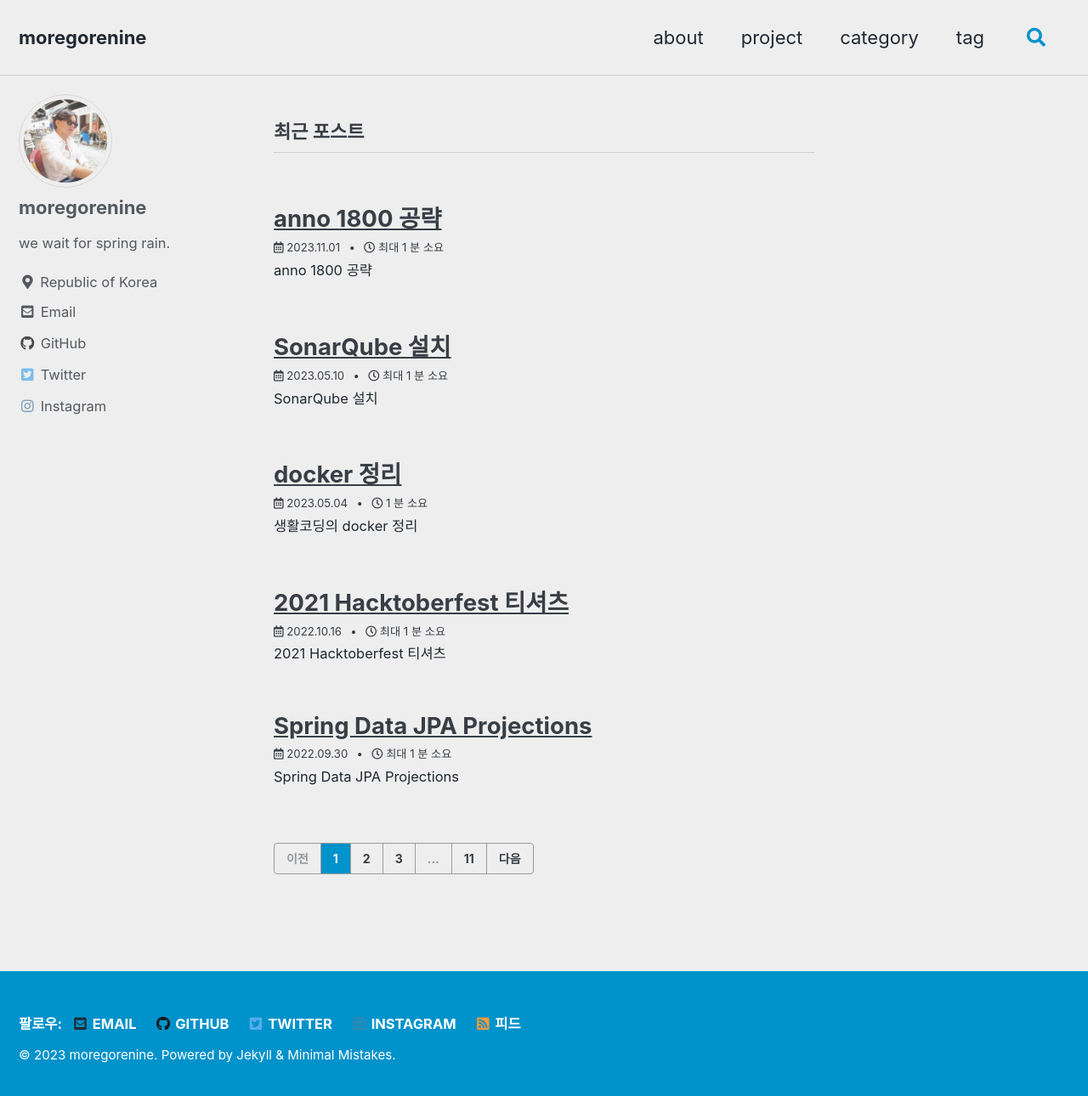
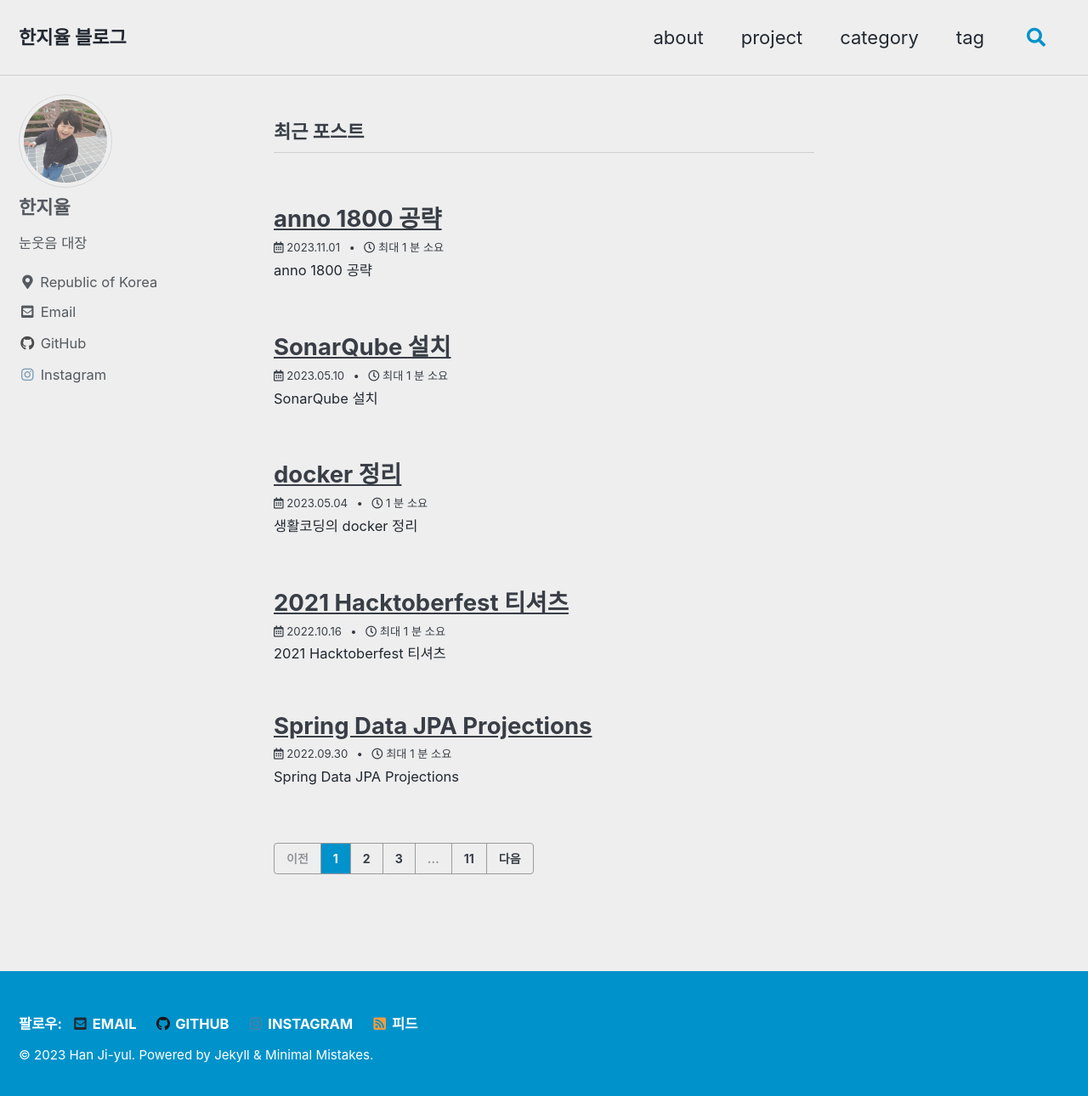
Before and after one commit to 9oodcat/9oodcat.github.io, a Jekyll site: the page built from index.html, in a window 1280 px wide and 1297 px high. Shown: the top 1290 px of the window at 85% size. Built offline with Jekyll 4.4.1, drawn with Linux system fonts in a browser that asks for light colours; cached includes are drawn as plain includes; the list of posts is cut into pages by our own code.

Commit message:
update jiyul

```diff
--- a/_config.yml
+++ b/_config.yml
@@ -16,12 +16,12 @@ minimal_mistakes_skin: "air" # "air", "aqua", "contrast", "dark", "dirt", "neon"
 
 # Site Settings
 locale: "ko-KR"
-title: "moregorenine"
+title: "한지율 블로그"
 title_separator: "-"
 subtitle: # site tagline that appears below site title in masthead
-name: "moregorenine"
-description: "we wait for spring rain."
-url: "https://moregorenine.github.io" # the base hostname & protocol for your site e.g. "https://mmistakes.github.io"
+name: "Han Ji-yul"
+description: "한지율 블로그"
+url: "https://9oodcat.github.io" # the base hostname & protocol for your site e.g. "https://mmistakes.github.io"
 baseurl: "" # the subpath of your site, e.g. "/blog"
 repository: # GitHub username/repo-name e.g. "mmistakes/minimal-mistakes"
 teaser: # path of fallback teaser image, e.g. "/assets/images/500x300.png"
@@ -30,9 +30,9 @@ masthead_title: # overrides the website title displayed in the masthead, use " "
 # breadcrumbs            : false # true, false (default)
 words_per_minute: 200
 comments:
-  provider: "disqus" # false (default), "disqus", "discourse", "facebook", "staticman", "staticman_v2", "utterances", "custom"
+  provider: # false (default), "disqus", "discourse", "facebook", "staticman", "staticman_v2", "utterances", "custom"
   disqus:
-    shortname: moregorenine # https://help.disqus.com/customer/portal/articles/466208-what-s-a-shortname-
+    shortname: # https://help.disqus.com/customer/portal/articles/466208-what-s-a-shortname-
   discourse:
     server: # https://meta.discourse.org/t/embedding-discourse-comments-via-javascript/31963 , e.g.: meta.discourse.org
   facebook:
@@ -56,12 +56,12 @@ search: true # true, false (default)
 search_full_content: true # true, false (default)
 search_provider: # lunr (default), algolia, google
 algolia:
-  application_id: MQSWJHR9JI # YOUR_APPLICATION_ID
-  index_name: moregorenine.github.io # YOUR_INDEX_NAME
-  search_only_api_key: 02ce44cbbb94633e3a3ef75d651e55a7 # YOUR_SEARCH_ONLY_API_KEY
+  application_id: # YOUR_APPLICATION_ID
+  index_name: # YOUR_INDEX_NAME
+  search_only_api_key: # YOUR_SEARCH_ONLY_API_KEY
   powered_by: # true (default), false
 google:
-  search_engine_id: 009143500785735716579:kqder-1mgp8 # YOUR_SEARCH_ENGINE_ID
+  search_engine_id: # YOUR_SEARCH_ENGINE_ID
   instant_search: # false (default), true
 # SEO Related
 google_site_verification:
@@ -93,25 +93,25 @@ analytics:
 
 # Site Author
 author:
-  name: "moregorenine"
+  name: "한지율"
   avatar: "/assets/images/bio-photo.jpg" # path of avatar image, e.g. "/assets/images/bio-photo.jpg"
-  bio: "we wait for spring rain."
+  bio: "눈웃음 대장"
   location: "Republic of Korea"
-  #  email: "moregorenine@gmail.com"
-  home: "https://moregorenine.github.io" # null (default), "absolute or relative url to link to author home"
+  #  email: "9oodcat@gmail.com"
+  home: "https://9oodcat.github.io" # null (default), "absolute or relative url to link to author home"
   links:
     - label: "Email"
       icon: "fas fa-fw fa-envelope-square"
-      url: mailto:moregorenine@email.com
+      url: mailto:9oodcat@email.com
     - label: "GitHub"
       icon: "fab fa-fw fa-github"
-      url: "https://github.com/moregorenine"
-    - label: "Twitter"
-      icon: "fab fa-fw fa-twitter-square"
-      url: "https://twitter.com/w4springrain"
+      url: "https://github.com/9oodcat"
+      # - label: "Twitter"
+      #   icon: "fab fa-fw fa-twitter-square"
+      #   url: "https://twitter.com/w4springrain"
     - label: "Instagram"
       icon: "fab fa-fw fa-instagram"
-      url: "https://instagram.com/w4springrain"
+      url: "https://www.instagram.com/han_shine11"
       #    - label: "Website"
       #      icon: "fas fa-fw fa-link"
       #      url: "http://w4springrain.cafe24.com"
@@ -124,34 +124,34 @@ footer:
   links:
     - label: "Email"
       icon: "fas fa-fw fa-envelope-square"
-      url: mailto:moregorenine@email.com
+      url: mailto:9oodcat@email.com
     - label: "GitHub"
       icon: "fab fa-fw fa-github"
-      url: "https://github.com/moregorenine"
-    - label: "Twitter"
-      icon: "fab fa-fw fa-twitter-square"
-      url: "https://twitter.com/w4springrain"
+      url: "https://github.com/9oodcat"
+    # - label: "Twitter"
+    #   icon: "fab fa-fw fa-twitter-square"
+    #   url: "https://twitter.com/w4springrain"
     - label: "Instagram"
       icon: "fab fa-fw fa-instagram"
-      url: "https://instagram.com/moregorenine"
-#    - label: "Twitter"
-#      icon: "fab fa-fw fa-twitter-square"
-#       url: "https://twitter.com/w4springrain"
-#    - label: "Facebook"
-#      icon: "fab fa-fw fa-facebook-square"
-#      # url:
-#    - label: "GitHub"
-#      icon: "fab fa-fw fa-github"
-#       url: "https://github.com/moregorenine"
-#    - label: "GitLab"
-#      icon: "fab fa-fw fa-gitlab"
-#      # url:
-#    - label: "Bitbucket"
-#      icon: "fab fa-fw fa-bitbucket"
-#      # url:
-#    - label: "Instagram"
-#      icon: "fab fa-fw fa-instagram"
-#      # url:
+      url: "https://instagram.com/9oodcat"
+    #    - label: "Twitter"
+    #      icon: "fab fa-fw fa-twitter-square"
+    #       url: "https://twitter.com/w4springrain"
+    #    - label: "Facebook"
+    #      icon: "fab fa-fw fa-facebook-square"
+    #      # url:
+    #    - label: "GitHub"
+    #      icon: "fab fa-fw fa-github"
+    #       url: "https://github.com/moregorenine"
+    #    - label: "GitLab"
+    #      icon: "fab fa-fw fa-gitlab"
+    #      # url:
+    #    - label: "Bitbucket"
+    #      icon: "fab fa-fw fa-bitbucket"
+    #      # url:
+    #    - label: "Instagram"
+    #      icon: "fab fa-fw fa-instagram"
+    #      # url:
 
 # Reading Files
 include:
--- a/googlec1ee0909aa120d52.html
+++ /dev/null
@@ -1 +0,0 @@
-google-site-verification: googlec1ee0909aa120d52.html
--- a/navere1312c413129fb767051f1eedd7e9deb.html
+++ /dev/null
@@ -1 +0,0 @@
-naver-site-verification: navere1312c413129fb767051f1eedd7e9deb.html
```
Also changed, not shown: assets/images/bio-photo.jpg.
